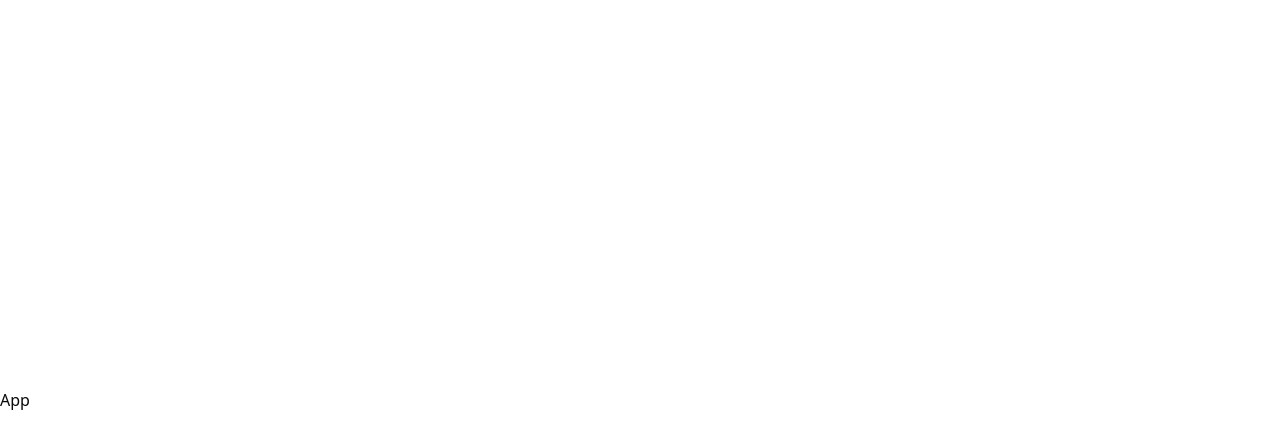
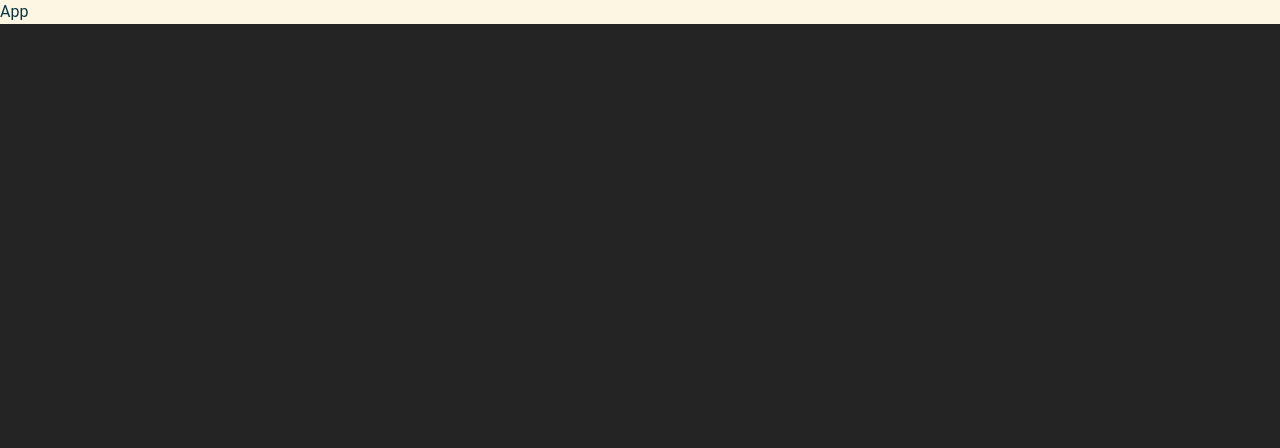
Before and after one commit to f0rsakeN-afk/draw, a React (Vite) app in the folder client/: page / in a window 1280 px wide. Shown: the top 448 px of the page. Built offline with nearby package versions, Linux system fonts and the light colour scheme.

Commit message:
updated color palette

```diff
--- a/client/src/index.css
+++ b/client/src/index.css
@@ -4,7 +4,7 @@
 @custom-variant dark (&:is(.dark *));
 
 :root {
-  font-family: system-ui, Avenir, Helvetica, Arial, sans-serif;
+  font-family: roboto, sans-serif;
   line-height: 1.5;
   font-weight: 400;
 
@@ -16,92 +16,68 @@
   text-rendering: optimizeLegibility;
   -webkit-font-smoothing: antialiased;
   -moz-osx-font-smoothing: grayscale;
-  --radius: 0.625rem;
-  --background: oklch(1 0 0);
-  --foreground: oklch(0.145 0 0);
-  --card: oklch(1 0 0);
-  --card-foreground: oklch(0.145 0 0);
-  --popover: oklch(1 0 0);
-  --popover-foreground: oklch(0.145 0 0);
-  --primary: oklch(0.205 0 0);
-  --primary-foreground: oklch(0.985 0 0);
-  --secondary: oklch(0.97 0 0);
-  --secondary-foreground: oklch(0.205 0 0);
-  --muted: oklch(0.97 0 0);
-  --muted-foreground: oklch(0.556 0 0);
-  --accent: oklch(0.97 0 0);
-  --accent-foreground: oklch(0.205 0 0);
-  --destructive: oklch(0.577 0.245 27.325);
-  --border: oklch(0.922 0 0);
-  --input: oklch(0.922 0 0);
-  --ring: oklch(0.708 0 0);
-  --chart-1: oklch(0.646 0.222 41.116);
-  --chart-2: oklch(0.6 0.118 184.704);
-  --chart-3: oklch(0.398 0.07 227.392);
-  --chart-4: oklch(0.828 0.189 84.429);
-  --chart-5: oklch(0.769 0.188 70.08);
-  --sidebar: oklch(0.985 0 0);
-  --sidebar-foreground: oklch(0.145 0 0);
-  --sidebar-primary: oklch(0.205 0 0);
-  --sidebar-primary-foreground: oklch(0.985 0 0);
-  --sidebar-accent: oklch(0.97 0 0);
-  --sidebar-accent-foreground: oklch(0.205 0 0);
-  --sidebar-border: oklch(0.922 0 0);
-  --sidebar-ring: oklch(0.708 0 0);
-}
 
-a {
-  font-weight: 500;
-  color: #646cff;
-  text-decoration: inherit;
-}
-a:hover {
-  color: #535bf2;
-}
+  --radius: 0.25rem;
 
-body {
-  margin: 0;
-  display: flex;
-  place-items: center;
-  min-width: 320px;
-  min-height: 100vh;
-}
+  --background: oklch(0.9735 0.0261 90.0953);
+  --foreground: oklch(0.3092 0.0518 219.6516);
+  --card: oklch(0.9306 0.026 92.402);
+  --card-foreground: oklch(0.3092 0.0518 219.6516);
+  --popover: oklch(0.9306 0.026 92.402);
+  --popover-foreground: oklch(0.3092 0.0518 219.6516);
+  --primary: oklch(0.5924 0.2025 355.8943);
+  --primary-foreground: oklch(1 0 0);
+  --secondary: oklch(0.6437 0.1019 187.384);
+  --secondary-foreground: oklch(1 0 0);
+  --muted: oklch(0.6979 0.0159 196.794);
+  --muted-foreground: oklch(0.3092 0.0518 219.6516);
+  --accent: oklch(0.5808 0.1732 39.5003);
+  --accent-foreground: oklch(1 0 0);
+  --destructive: oklch(0.5863 0.2064 27.1172);
+  --destructive-foreground: oklch(1 0 0);
+  --border: oklch(0.6537 0.0197 205.2618);
+  --input: oklch(0.6537 0.0197 205.2618);
+  --ring: oklch(0.5924 0.2025 355.8943);
+  --chart-1: oklch(0.6149 0.1394 244.9273);
+  --chart-2: oklch(0.6437 0.1019 187.384);
+  --chart-3: oklch(0.5924 0.2025 355.8943);
+  --chart-4: oklch(0.5808 0.1732 39.5003);
+  --chart-5: oklch(0.5863 0.2064 27.1172);
+  --sidebar: oklch(0.9735 0.0261 90.0953);
+  --sidebar-foreground: oklch(0.3092 0.0518 219.6516);
+  --sidebar-primary: oklch(0.5924 0.2025 355.8943);
+  --sidebar-primary-foreground: oklch(1 0 0);
+  --sidebar-accent: oklch(0.6437 0.1019 187.384);
+  --sidebar-accent-foreground: oklch(1 0 0);
+  --sidebar-border: oklch(0.6537 0.0197 205.2618);
+  --sidebar-ring: oklch(0.5924 0.2025 355.8943);
 
-h1 {
-  font-size: 3.2em;
-  line-height: 1.1;
-}
+  --font-sans: Outfit, sans-serif;
+  --font-serif: ui-serif, Georgia, Cambria, "Times New Roman", Times, serif;
+  --font-mono: Space Mono, monospace;
 
-button {
-  border-radius: 8px;
-  border: 1px solid transparent;
-  padding: 0.6em 1.2em;
-  font-size: 1em;
-  font-weight: 500;
-  font-family: inherit;
-  background-color: #1a1a1a;
-  cursor: pointer;
-  transition: border-color 0.25s;
-}
-button:hover {
-  border-color: #646cff;
-}
-button:focus,
-button:focus-visible {
-  outline: 4px auto -webkit-focus-ring-color;
-}
-
-@media (prefers-color-scheme: light) {
-  :root {
-    color: #213547;
-    background-color: #ffffff;
-  }
-  a:hover {
-    color: #747bff;
-  }
-  button {
-    background-color: #f9f9f9;
-  }
+  --shadow-color: hsl(196 83% 10%);
+  --shadow-opacity: 0.15;
+  --shadow-blur: 4px;
+  --shadow-spread: 0px;
+  --shadow-offset-x: 2px;
+  --shadow-offset-y: 2px;
+  --letter-spacing: 0em;
+  --spacing: 0.25rem;
+  --shadow-2xs: 2px 2px 4px 0px hsl(196 83% 10% / 0.07);
+  --shadow-xs: 2px 2px 4px 0px hsl(196 83% 10% / 0.07);
+  --shadow-sm: 2px 2px 4px 0px hsl(196 83% 10% / 0.15),
+    2px 1px 2px -1px hsl(196 83% 10% / 0.15);
+  --shadow: 2px 2px 4px 0px hsl(196 83% 10% / 0.15),
+    2px 1px 2px -1px hsl(196 83% 10% / 0.15);
+  --shadow-md: 2px 2px 4px 0px hsl(196 83% 10% / 0.15),
+    2px 2px 4px -1px hsl(196 83% 10% / 0.15);
+  --shadow-lg: 2px 2px 4px 0px hsl(196 83% 10% / 0.15),
+    2px 4px 6px -1px hsl(196 83% 10% / 0.15);
+  --shadow-xl: 2px 2px 4px 0px hsl(196 83% 10% / 0.15),
+    2px 8px 10px -1px hsl(196 83% 10% / 0.15);
+  --shadow-2xl: 2px 2px 4px 0px hsl(196 83% 10% / 0.38);
+  --tracking-normal: 0em;
 }
 
 @theme inline {
@@ -140,40 +116,95 @@ button:focus-visible {
   --color-sidebar-accent-foreground: var(--sidebar-accent-foreground);
   --color-sidebar-border: var(--sidebar-border);
   --color-sidebar-ring: var(--sidebar-ring);
+  --font-sans: Outfit, sans-serif;
+  --font-mono: Space Mono, monospace;
+  --font-serif: ui-serif, Georgia, Cambria, "Times New Roman", Times, serif;
+  --radius: 0.25rem;
+  --tracking-tighter: calc(var(--tracking-normal) - 0.05em);
+  --tracking-tight: calc(var(--tracking-normal) - 0.025em);
+  --tracking-wide: calc(var(--tracking-normal) + 0.025em);
+  --tracking-wider: calc(var(--tracking-normal) + 0.05em);
+  --tracking-widest: calc(var(--tracking-normal) + 0.1em);
+  --tracking-normal: var(--tracking-normal);
+  --shadow-2xl: var(--shadow-2xl);
+  --shadow-xl: var(--shadow-xl);
+  --shadow-lg: var(--shadow-lg);
+  --shadow-md: var(--shadow-md);
+  --shadow: var(--shadow);
+  --shadow-sm: var(--shadow-sm);
+  --shadow-xs: var(--shadow-xs);
+  --shadow-2xs: var(--shadow-2xs);
+  --spacing: var(--spacing);
+  --letter-spacing: var(--letter-spacing);
+  --shadow-offset-y: var(--shadow-offset-y);
+  --shadow-offset-x: var(--shadow-offset-x);
+  --shadow-spread: var(--shadow-spread);
+  --shadow-blur: var(--shadow-blur);
+  --shadow-opacity: var(--shadow-opacity);
+  --color-shadow-color: var(--shadow-color);
+  --color-destructive-foreground: var(--destructive-foreground);
 }
 
 .dark {
-  --background: oklch(0.145 0 0);
-  --foreground: oklch(0.985 0 0);
-  --card: oklch(0.205 0 0);
-  --card-foreground: oklch(0.985 0 0);
-  --popover: oklch(0.205 0 0);
-  --popover-foreground: oklch(0.985 0 0);
-  --primary: oklch(0.922 0 0);
-  --primary-foreground: oklch(0.205 0 0);
-  --secondary: oklch(0.269 0 0);
-  --secondary-foreground: oklch(0.985 0 0);
-  --muted: oklch(0.269 0 0);
-  --muted-foreground: oklch(0.708 0 0);
-  --accent: oklch(0.269 0 0);
-  --accent-foreground: oklch(0.985 0 0);
-  --destructive: oklch(0.704 0.191 22.216);
-  --border: oklch(1 0 0 / 10%);
-  --input: oklch(1 0 0 / 15%);
-  --ring: oklch(0.556 0 0);
-  --chart-1: oklch(0.488 0.243 264.376);
-  --chart-2: oklch(0.696 0.17 162.48);
-  --chart-3: oklch(0.769 0.188 70.08);
-  --chart-4: oklch(0.627 0.265 303.9);
-  --chart-5: oklch(0.645 0.246 16.439);
-  --sidebar: oklch(0.205 0 0);
-  --sidebar-foreground: oklch(0.985 0 0);
-  --sidebar-primary: oklch(0.488 0.243 264.376);
-  --sidebar-primary-foreground: oklch(0.985 0 0);
-  --sidebar-accent: oklch(0.269 0 0);
-  --sidebar-accent-foreground: oklch(0.985 0 0);
-  --sidebar-border: oklch(1 0 0 / 10%);
-  --sidebar-ring: oklch(0.556 0 0);
+  --background: oklch(0.2673 0.0486 219.8169);
+  --foreground: oklch(0.6979 0.0159 196.794);
+  --card: oklch(0.3092 0.0518 219.6516);
+  --card-foreground: oklch(0.6979 0.0159 196.794);
+  --popover: oklch(0.3092 0.0518 219.6516);
+  --popover-foreground: oklch(0.6979 0.0159 196.794);
+  --primary: oklch(0.5924 0.2025 355.8943);
+  --primary-foreground: oklch(1 0 0);
+  --secondary: oklch(0.6437 0.1019 187.384);
+  --secondary-foreground: oklch(1 0 0);
+  --muted: oklch(0.523 0.0283 219.1365);
+  --muted-foreground: oklch(0.6979 0.0159 196.794);
+  --accent: oklch(0.5808 0.1732 39.5003);
+  --accent-foreground: oklch(1 0 0);
+  --destructive: oklch(0.5863 0.2064 27.1172);
+  --destructive-foreground: oklch(1 0 0);
+  --border: oklch(0.523 0.0283 219.1365);
+  --input: oklch(0.523 0.0283 219.1365);
+  --ring: oklch(0.5924 0.2025 355.8943);
+  --chart-1: oklch(0.6149 0.1394 244.9273);
+  --chart-2: oklch(0.6437 0.1019 187.384);
+  --chart-3: oklch(0.5924 0.2025 355.8943);
+  --chart-4: oklch(0.5808 0.1732 39.5003);
+  --chart-5: oklch(0.5863 0.2064 27.1172);
+  --sidebar: oklch(0.2673 0.0486 219.8169);
+  --sidebar-foreground: oklch(0.6979 0.0159 196.794);
+  --sidebar-primary: oklch(0.5924 0.2025 355.8943);
+  --sidebar-primary-foreground: oklch(1 0 0);
+  --sidebar-accent: oklch(0.6437 0.1019 187.384);
+  --sidebar-accent-foreground: oklch(1 0 0);
+  --sidebar-border: oklch(0.523 0.0283 219.1365);
+  --sidebar-ring: oklch(0.5924 0.2025 355.8943);
+
+  --radius: 0.25rem;
+  --font-sans: Outfit, sans-serif;
+  --font-serif: ui-serif, Georgia, Cambria, "Times New Roman", Times, serif;
+  --font-mono: Space Mono, monospace;
+
+  --shadow-color: hsl(196 83% 10%);
+  --shadow-opacity: 0.15;
+  --shadow-blur: 4px;
+  --shadow-spread: 0px;
+  --shadow-offset-x: 2px;
+  --shadow-offset-y: 2px;
+  --letter-spacing: 0em;
+  --spacing: 0.25rem;
+  --shadow-2xs: 2px 2px 4px 0px hsl(196 83% 10% / 0.07);
+  --shadow-xs: 2px 2px 4px 0px hsl(196 83% 10% / 0.07);
+  --shadow-sm: 2px 2px 4px 0px hsl(196 83% 10% / 0.15),
+    2px 1px 2px -1px hsl(196 83% 10% / 0.15);
+  --shadow: 2px 2px 4px 0px hsl(196 83% 10% / 0.15),
+    2px 1px 2px -1px hsl(196 83% 10% / 0.15);
+  --shadow-md: 2px 2px 4px 0px hsl(196 83% 10% / 0.15),
+    2px 2px 4px -1px hsl(196 83% 10% / 0.15);
+  --shadow-lg: 2px 2px 4px 0px hsl(196 83% 10% / 0.15),
+    2px 4px 6px -1px hsl(196 83% 10% / 0.15);
+  --shadow-xl: 2px 2px 4px 0px hsl(196 83% 10% / 0.15),
+    2px 8px 10px -1px hsl(196 83% 10% / 0.15);
+  --shadow-2xl: 2px 2px 4px 0px hsl(196 83% 10% / 0.38);
 }
 
 @layer base {
@@ -182,5 +213,6 @@ button:focus-visible {
   }
   body {
     @apply bg-background text-foreground;
+    letter-spacing: var(--tracking-normal);
   }
 }
```
